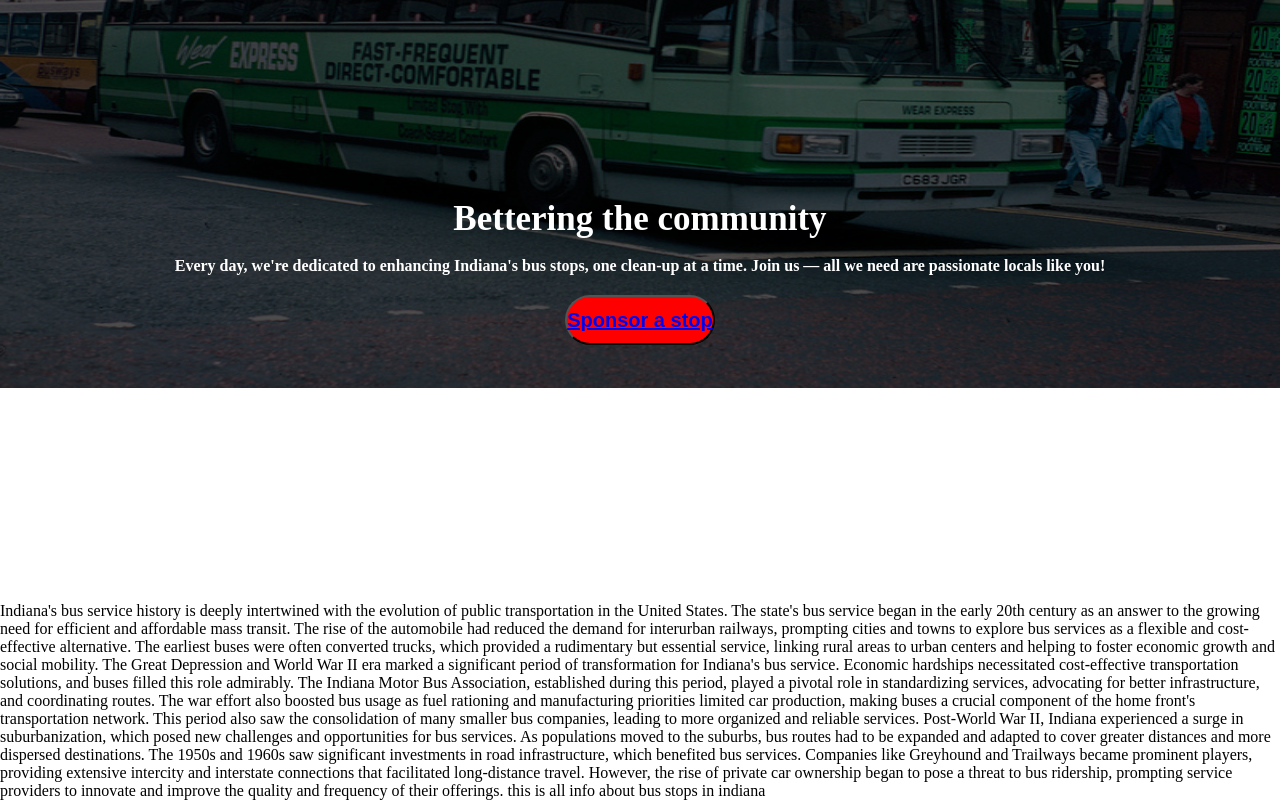
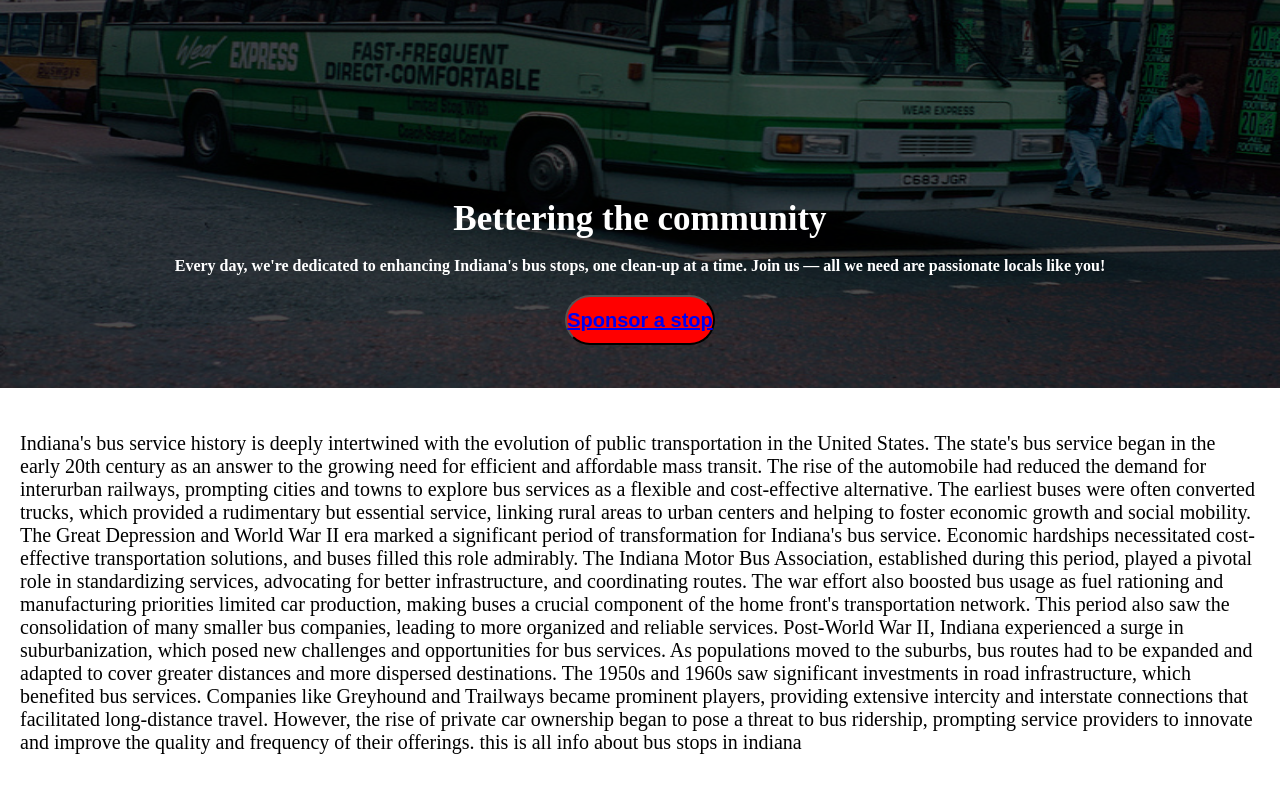
Before and after one commit to uprighted-learners/capstone-indygo-react-capstone-magic-green-bus, a React (Create React App) app in the folder frontend/: page / in a window 1280 px wide. Shown: the part 255-1055 px from the top of the page. After the commit the page ends 1009 px from the top, so only its background shows below. Built offline with nearby package versions, Linux system fonts and the light colour scheme.

Commit message:
homepage styled

```diff
--- a/frontend/src/components/About.css
+++ b/frontend/src/components/About.css
@@ -21,6 +21,10 @@ color: WHITE;
 }
 .hero-header{
 color: white;
+}
+.paragraph-hero{
+  margin: -170px 20px;
+  font-size: 20px;
 }
 
 
```
